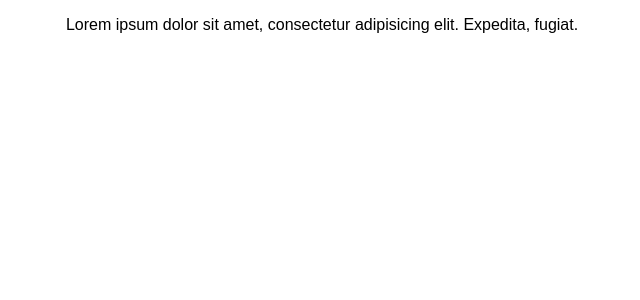
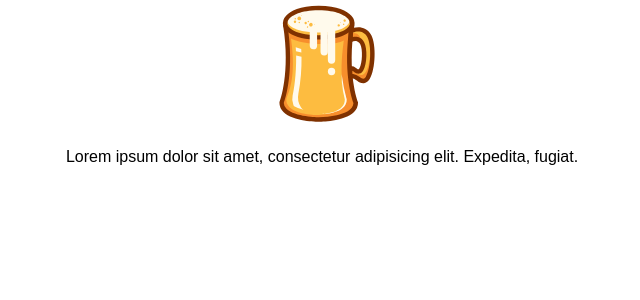
Before and after one commit to giovannigiordano/beer-seeker, a React (Create React App) app: page / in a window 1280 px wide. Shown: the top 300 px of the page, without its empty margins (318-958 px from the left). Built offline with nearby package versions, Linux system fonts and the light colour scheme; no server answers.

Commit message:
Added logo

```diff
--- a/src/App.js
+++ b/src/App.js
@@ -1,10 +1,12 @@
 import React, { Component } from 'react';
 import './App.css';
+import svg from './assets/images/beer.svg';
 import store from './store'
 class App extends Component {
   render() {
     return (
       <div className="App">
+        <img src={svg} alt="" width={128} height={128}/>
         <p>Lorem ipsum dolor sit amet, consectetur adipisicing elit. Expedita, fugiat.</p>
       </div>
     );
```
Also changed, not shown: src/assets/images/beer.svg (added), 1 other file (tests, documents, lock files or other folders).
